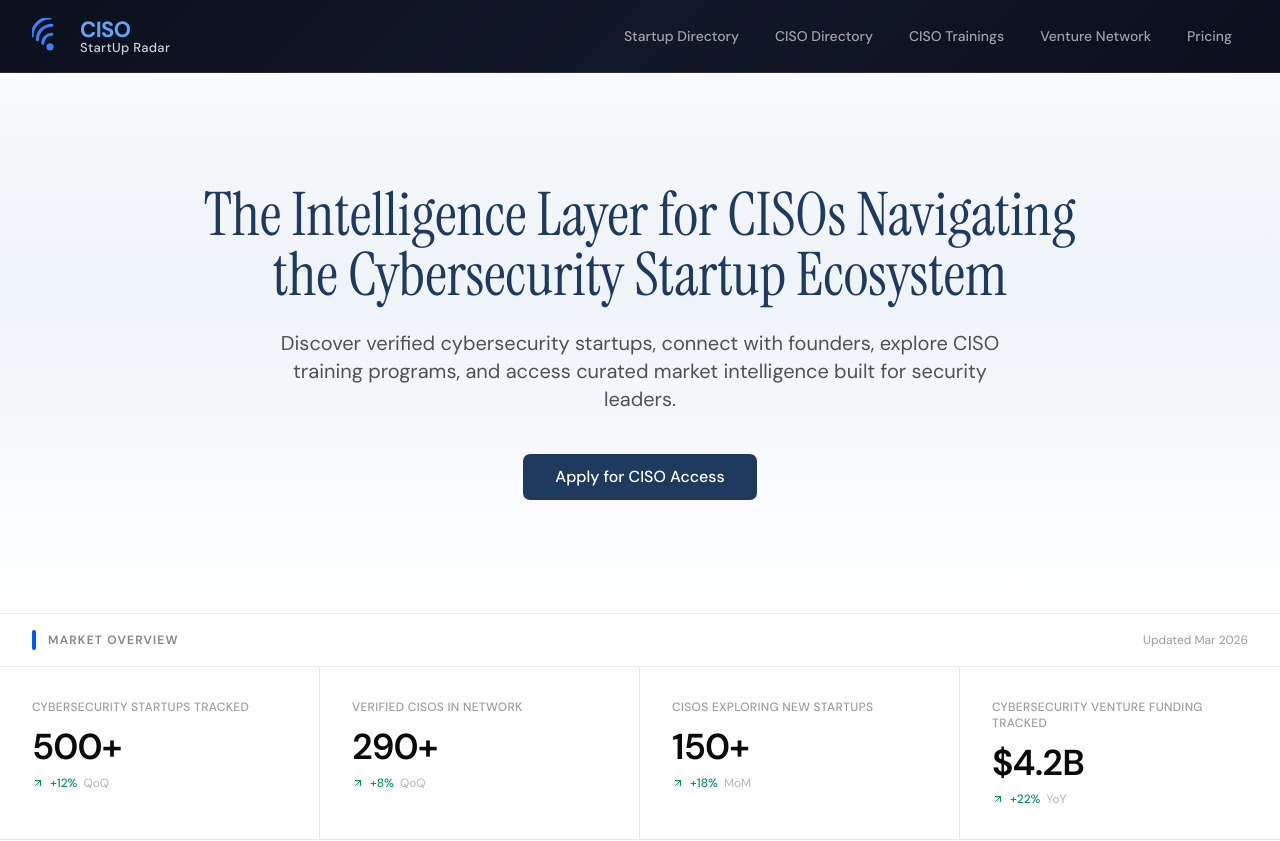
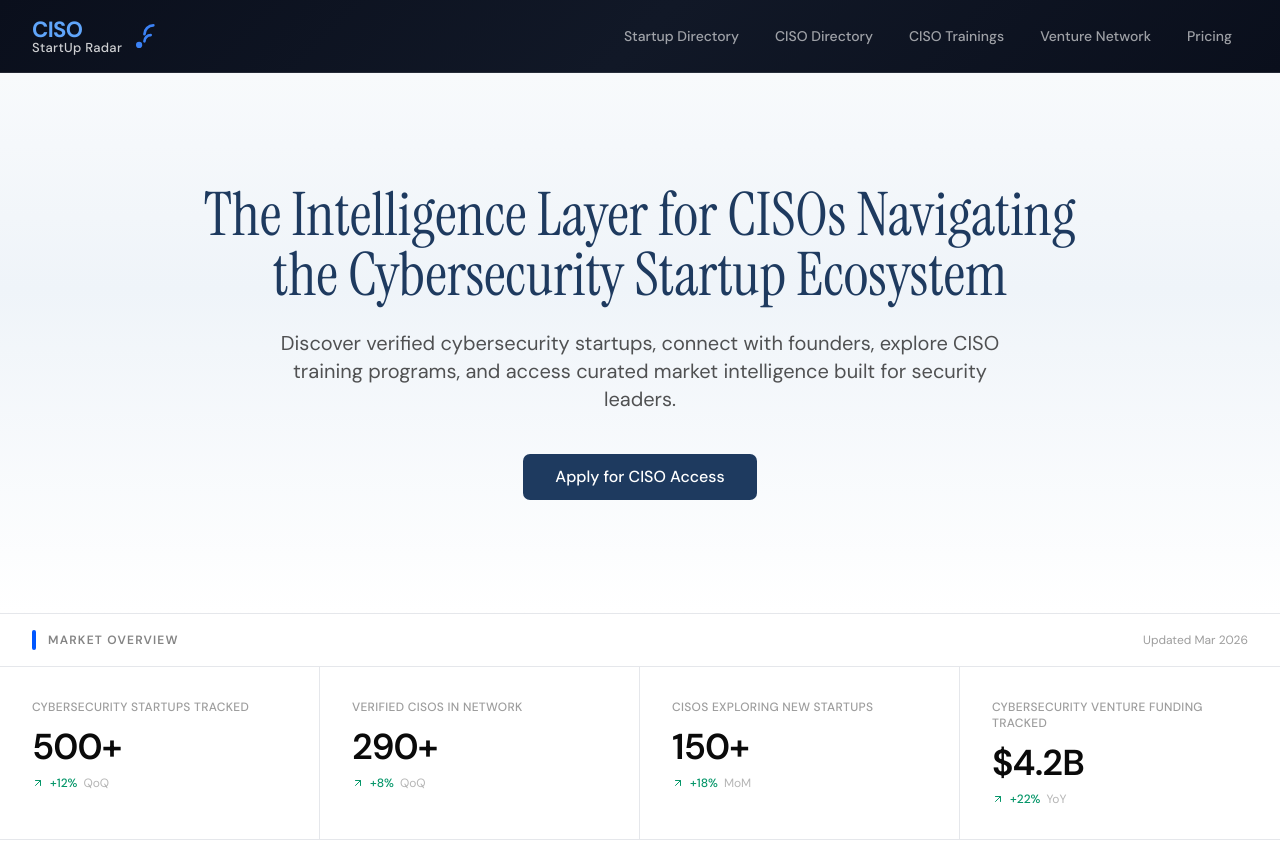
Before and after one commit to Sydmhz/ciso-startup-radar, a Next.js app: page / in a window 1280 px wide. Shown: the top 841 px of the page. Built offline with nearby package versions, Linux system fonts and the light colour scheme.

Commit message:
fix: move radar icon after text, fix SVG clipping

```diff
--- a/src/components/shared/navbar.tsx
+++ b/src/components/shared/navbar.tsx
@@ -26,36 +26,7 @@ export function Navbar() {
       <div className="max-w-7xl mx-auto px-4 sm:px-6 lg:px-8">
         <div className="flex items-center justify-between h-[72px]">
           {/* Logo */}
-          <Link href="/" className="flex items-center gap-3 shrink-0 group">
-            {/* Radar icon */}
-            <svg
-              width="36"
-              height="36"
-              viewBox="0 0 40 40"
-              fill="none"
-              xmlns="http://www.w3.org/2000/svg"
-              className="shrink-0"
-            >
-              <circle cx="20" cy="32" r="4" fill="#3B82F6" />
-              <path
-                d="M12 28C12 22.477 16.477 18 22 18"
-                stroke="#3B82F6"
-                strokeWidth="3.5"
-                strokeLinecap="round"
-              />
-              <path
-                d="M6 24C6 15.163 13.163 8 22 8"
-                stroke="#3B82F6"
-                strokeWidth="3.5"
-                strokeLinecap="round"
-              />
-              <path
-                d="M0 20C0 8.954 8.954 0 20 0"
-                stroke="#3B82F6"
-                strokeWidth="3.5"
-                strokeLinecap="round"
-              />
-            </svg>
+          <Link href="/" className="flex items-center gap-2.5 shrink-0 group">
             {/* Text mark */}
             <div className="flex flex-col leading-none">
               <span className="text-[22px] font-bold tracking-tight text-blue-400">
@@ -65,6 +36,29 @@ export function Navbar() {
                 StartUp Radar
               </span>
             </div>
+            {/* Radar icon — after text */}
+            <svg
+              width="32"
+              height="32"
+              viewBox="0 0 36 36"
+              fill="none"
+              xmlns="http://www.w3.org/2000/svg"
+              className="shrink-0"
+            >
+              <circle cx="8" cy="28" r="3.5" fill="#3B82F6" />
+              <path
+                d="M14 24C14 20.134 17.134 17 21 17"
+                stroke="#3B82F6"
+                strokeWidth="3"
+                strokeLinecap="round"
+              />
+              <path
+                d="M14 16C14 10.477 18.477 6 24 6"
+                stroke="#3B82F6"
+                strokeWidth="3"
+                strokeLinecap="round"
+              />
+            </svg>
           </Link>
 
           {/* Desktop Nav */}
```
